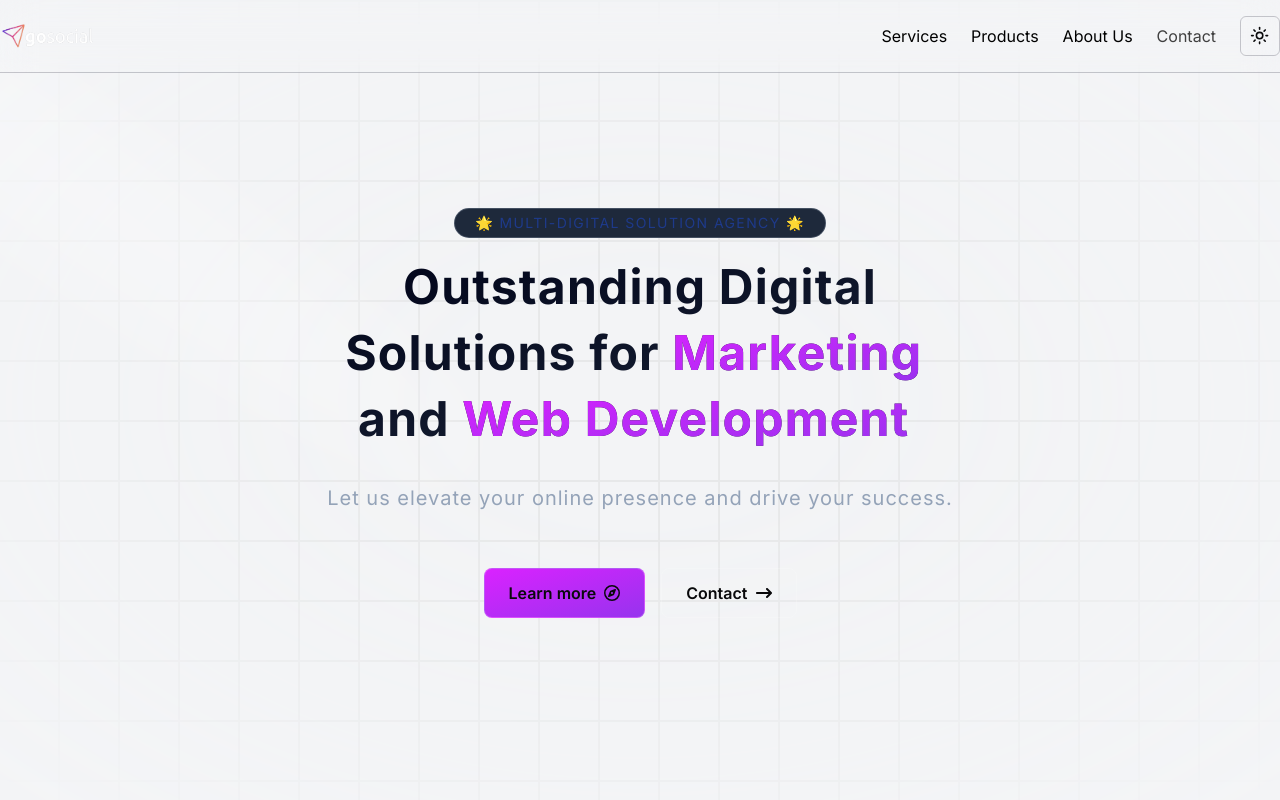
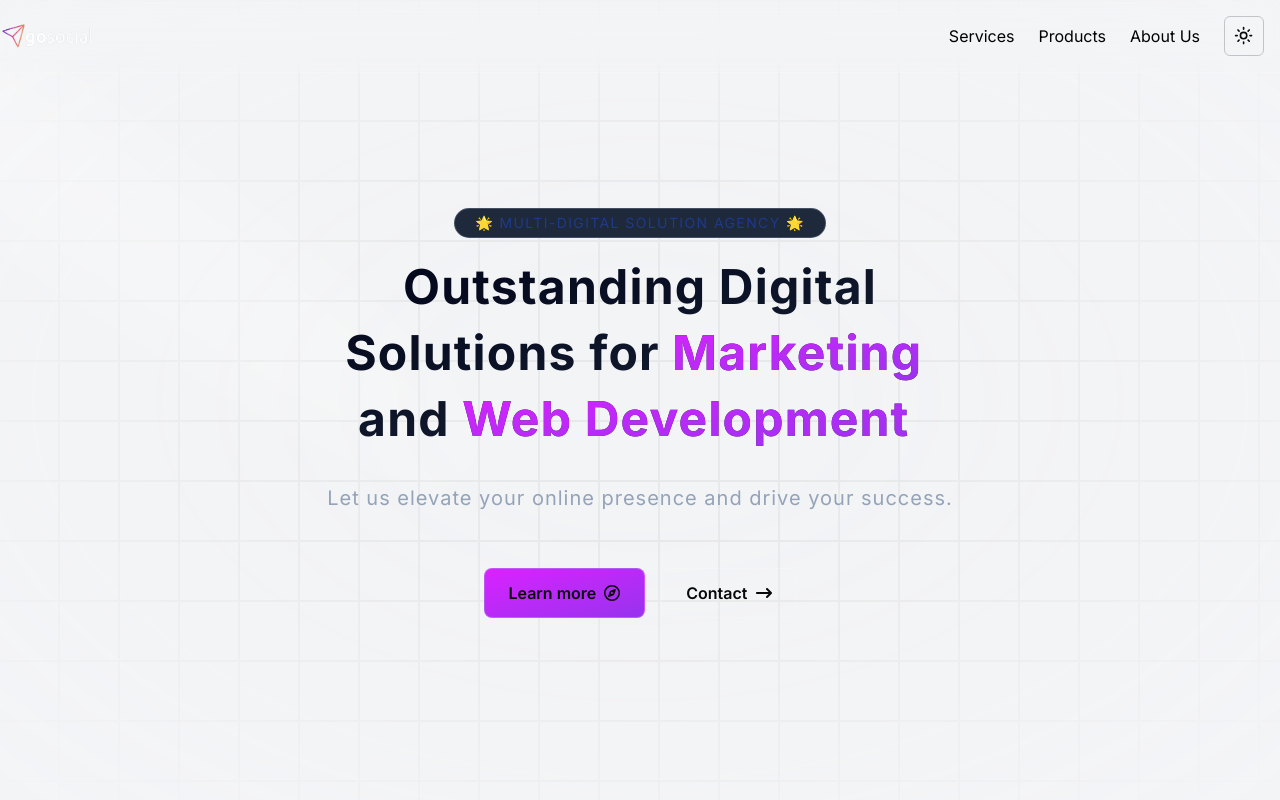
Before and after one commit to borisvicena/gosocial, a Next.js app: page / in a window 1280 px wide. Shown: the top 800 px of the page. Built offline with nearby package versions, Linux system fonts and the light colour scheme.

Commit message:
Navbar border-b color update on each section

```diff
--- a/components/CTA.tsx
+++ b/components/CTA.tsx
@@ -5,7 +5,7 @@ import { FaArrowRightLong } from "react-icons/fa6";
 
 const CTA = () => {
   return (
-    <section id="portfolio" className="border-y border-white/[0.2]">
+    <section id="cta" className="border-y border-white/[0.2]">
       <div className="h-[30rem] w-full rounded-md bg-gradient-to-br from-[#191c2f] to-black-100 relative flex flex-col items-center justify-center antialiased">
         <div className="text-center w-full mx-auto py-12 px-4 sm:px-6 lg:py-16 lg:px-8 z-20">
           <h2 className="flex flex-col justify-center items-center text-3xl font-extrabold text-black dark:text-white sm:text-4xl">
--- a/components/NavbarMenu.tsx
+++ b/components/NavbarMenu.tsx
@@ -1,15 +1,67 @@
 "use client";
-import React, { useState } from "react";
+import React, { useEffect, useRef, useState } from "react";
 import { HoveredLink, Menu, MenuItem, ProductItem } from "./ui/navbar-menu";
 import { cn } from "@/lib/utils";
 import { ThemeToggle } from "./ui/ThemeToggle";
 
 function Navbar({ className }: { className?: string }) {
   const [active, setActive] = useState<string | null>(null);
+
+  const sections = useRef(["hero", "services", "portfolio", "about", "testimonials", "cta"]);
+
+  const getBorderColor = () => {
+    switch (active) {
+      case "services":
+        return "border-b-2 border-orange-500";
+      case "portfolio":
+        return "border-b-2 border-pink-500";
+      case "about":
+      case "testimonials":
+        return "border-b-2 border-blue-500";
+      case "hero":
+      case "cta":
+      default:
+        return "border-white/[0.2]";
+    }
+  };
+
+  useEffect(() => {
+    const observer = new IntersectionObserver(
+      (entries) => {
+        entries.forEach((entry) => {
+          if (entry.isIntersecting) {
+            setActive(entry.target.id);
+          }
+        });
+      },
+      {
+        rootMargin: "0px",
+        threshold: 0.5,
+      }
+    );
+
+    sections.current.forEach((id) => {
+      const section = document.getElementById(id);
+      if (section) {
+        observer.observe(section);
+      }
+    });
+
+    return () => {
+      sections.current.forEach((id) => {
+        const section = document.getElementById(id);
+        if (section) {
+          observer.unobserve(section);
+        }
+      });
+    };
+  }, []);
+
   return (
     <div
       className={cn(
-        "fixed backdrop-filter backdrop-blur-lg bg-opacity-30 border-b border-black-100/[0.2] dark:bg-transparent dark:border-white/[0.2] inset-x-0 z-50",
+        "fixed backdrop-filter backdrop-blur-lg bg-opacity-30 border-b border-white/[0.2] dark:bg-transparent inset-x-0 z-50 transition-all duration-700",
+        getBorderColor(),
         className
       )}
     >
@@ -40,10 +92,10 @@ function Navbar({ className }: { className?: string }) {
             <HoveredLink href="/#about">Our Mission</HoveredLink>
             <HoveredLink href="/#about">Our Values</HoveredLink>
             <HoveredLink href="/#about">Our Journey</HoveredLink>
+            <HoveredLink href="/contact">Contact</HoveredLink>
           </div>
         </MenuItem>
-        {/* TODO !!! */}
-        <HoveredLink href="/contact">Contact</HoveredLink>
+        <ThemeToggle />
       </Menu>
     </div>
   );
--- a/components/ui/navbar-menu.tsx
+++ b/components/ui/navbar-menu.tsx
@@ -21,7 +21,7 @@ export const MenuItem = ({
   item,
   children,
 }: {
-  setActive: (item: string) => void;
+  setActive: (item: string | null) => void;
   active: string | null;
   item: string;
   children?: React.ReactNode;
@@ -36,12 +36,12 @@ export const MenuItem = ({
       </motion.p>
       {active !== null && (
         <motion.div
-          initial={{ opacity: 0, scale: 0.85, y: 10 }}
+          initial={{ opacity: 0, scale: 0.85, y: 20 }}
           animate={{ opacity: 1, scale: 1, y: 0 }}
           transition={transition}
         >
           {active === item && (
-            <div className="absolute top-[calc(100%_+_1.2rem)] left-1/2 transform -translate-x-1/2 pt-4">
+            <div className="absolute top-[calc(100%_+_1.2rem)] left-1/2 transform -translate-x-1/2">
               <motion.div
                 transition={transition}
                 layoutId="active" // layoutId ensures smooth animation
@@ -74,14 +74,8 @@ export const Menu = ({
       <a href="/" className="font-bold gap-2 text-lg">
         <img src="gosocial.png" alt="GoSocial" className="w-24 h-full" />
       </a>
-      <div
-        onMouseLeave={() => setActive(null)} // resets the state
-        className="inline-flex flex-auto justify-end space-x-6 p-6"
-      >
+      <div onMouseLeave={() => setActive(null)} className="inline-flex items-center ml-auto justify-end space-x-6 p-4">
         {children}
-      </div>
-      <div>
-        <ThemeToggle />
       </div>
     </nav>
   );
@@ -108,10 +102,9 @@ export const ProductItem = ({
     </Link>
   );
 };
-
 export const HoveredLink = ({ children, ...rest }: any) => {
   return (
-    <Link {...rest} className="text-neutral-700 dark:text-neutral-200 hover:text-black ">
+    <Link {...rest} className="text-neutral-700 dark:text-neutral-200 ">
       {children}
     </Link>
   );
```
